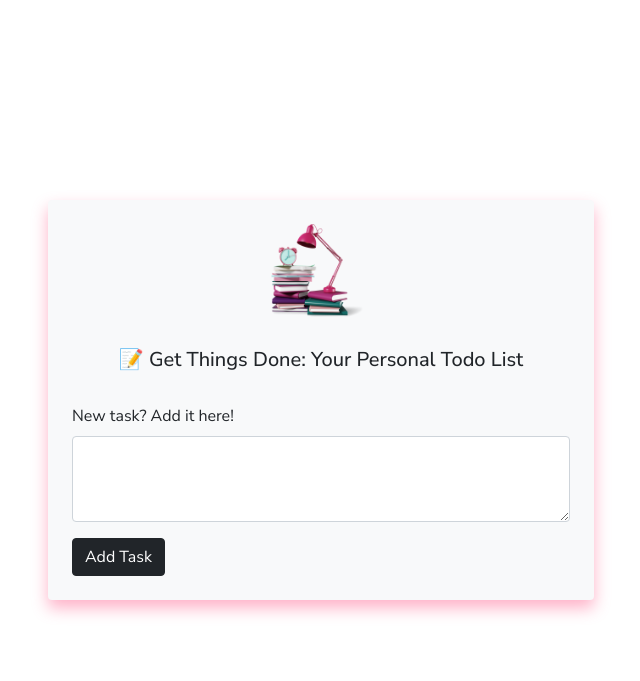
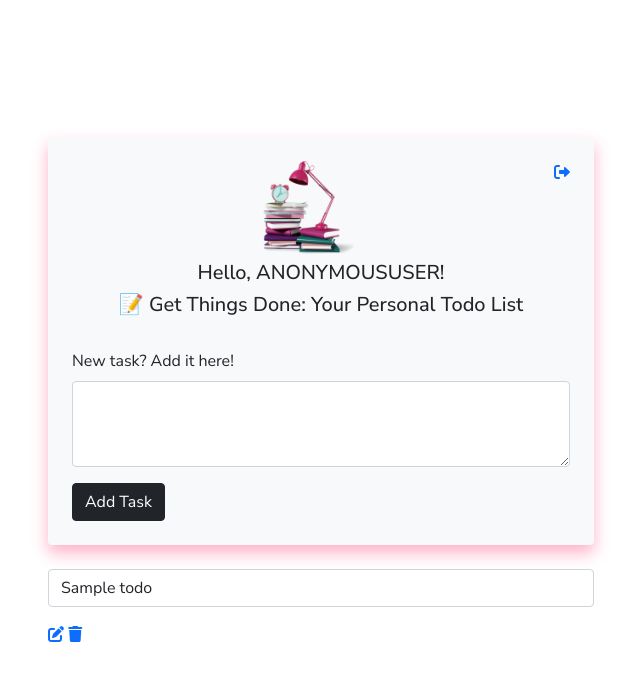
Before and after one commit to dhara-maru/To-Do---Django, a Django app: template todo/templates/todo.html in a window 1280 px wide. Shown: the top 681 px of the page, without its empty margins (319-959 px from the left). Run offline with Django 5.2, Linux system fonts and the light colour scheme; the template is opened without the code that fills it: most values are stand-ins (such as "Sample title", 1, 10 or a date in 2020).

Commit message:
displayed todo in todo page and fixed the admin panel object viewing

```diff
--- a/todo/templates/todo.html
+++ b/todo/templates/todo.html
@@ -10,6 +10,10 @@
 
     <link rel="stylesheet" href="{% static 'css/index.css' %}">
     <link rel="icon" href="{% static 'todoimg.png' %}" type="image/png">
+
+    <link rel="stylesheet" href="https://cdnjs.cloudflare.com/ajax/libs/font-awesome/6.0.0-beta3/css/all.min.css">
+
+
     <!-- Bootstrap CSS -->
     <link href="https://cdn.jsdelivr.net/npm/bootstrap@5.0.2/dist/css/bootstrap.min.css" rel="stylesheet" integrity="sha384-EVSTQN3/azprG1Anm3QDgpJLIm9Nao0Yz1ztcQTwFspd3yD65VohhpuuCOmLASjC" crossorigin="anonymous">
 
@@ -46,7 +50,11 @@ select.form-control:focus {
         <div class="row min-vh-100 justify-content-center align-items-center">
             <div class="col-12 col-sm-10 col-md-8 col-lg-6">
                 <form method="post" class="p-4 bg-light rounded shadow">
-                    <img src="{% static 'todoimg.png' %}" class="image-center" alt="TODO Logo"/><br>
+                    <div style="display:flex">
+                        <img src="{% static 'todoimg.png' %}" class="image-center" alt="TODO Logo"/><br>
+                        <a href=""><i class="fas fa-sign-out-alt"></i></a>
+                    </div>
+                    <h5 class="text-center"> Hello, {{user | upper }}!</h5>
                     <h5 class="text-center"> 📝 Get Things Done: Your Personal Todo List </h5><br>
                     {% csrf_token %}
                     <div class="mb-3">
@@ -54,7 +62,16 @@ select.form-control:focus {
                         <textarea class="form-control" name="title" id="exampleFormControlTextarea1" rows="3"></textarea>
                     </div>
                     <button type="submit" class="btn btn-dark">Add Task</button>
-                </form>
+                </form><br>
+                    {% for todo in res %}
+                    <div class="mb-3">
+                        <p class="form-control">{{todo.title}}</p>
+                        <a href=""><i class="fas fa-edit"></i></a>
+                        <a href=""><i class="fas fa-trash"></i></a>
+                </div>
+                {% endfor %}
+
+
             </div>
         </div>
     </div>
--- a/todo/views.py
+++ b/todo/views.py
@@ -37,4 +37,7 @@ def todo(request):
         title=request.POST.get('title')
         obj = models.todoclass(title=title, user=request.user)
         obj.save()
-    return render(request, 'todo.html')
+        res = models.todoclass.objects.filter(user=request.user).order_by('-date')
+        return redirect('/todo', {'res':res})
+    res = models.todoclass.objects.filter(user=request.user).order_by('-date')
+    return render(request, 'todo.html', {'res':res})
```
Also changed, not shown: db.sqlite3.
